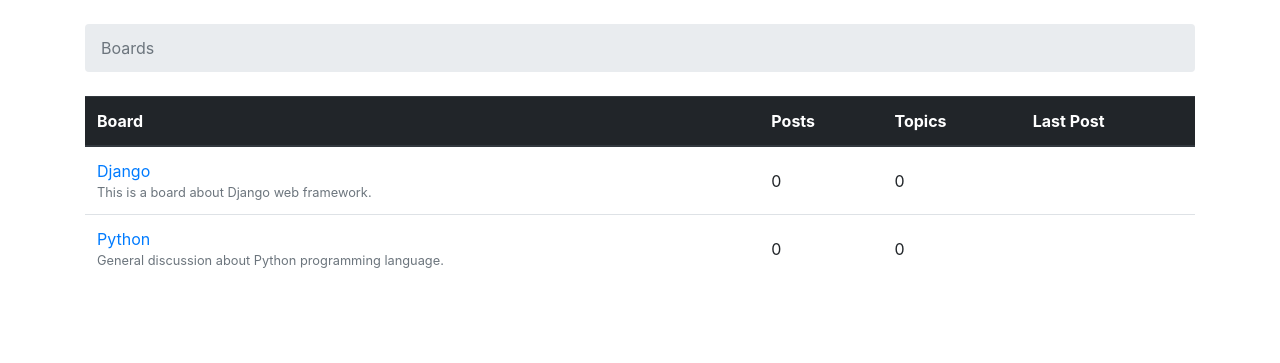
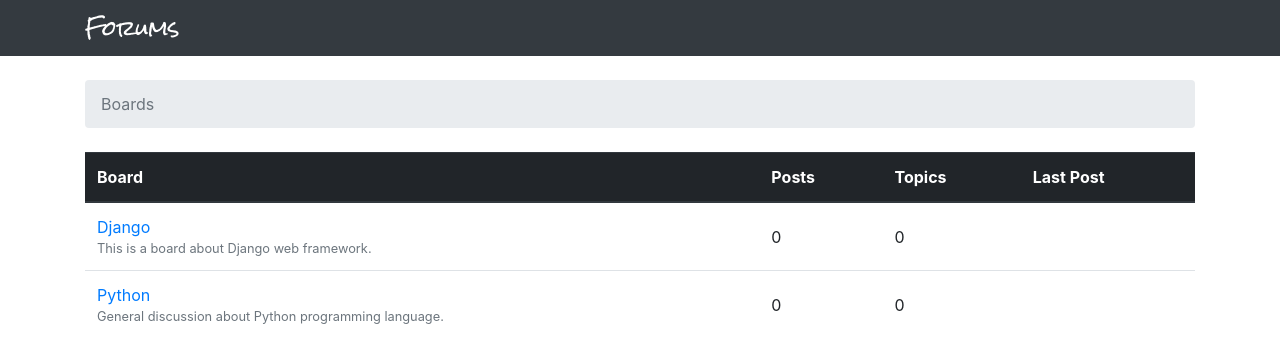
Before and after one commit to babu-thomas/forum-site, a Django app: page / in a window 1280 px wide. Shown: the top 363 px of the page. Run offline with Django 3.2, Linux system fonts and the light colour scheme; data comes from the database, SQL or seed files in the repository; some libraries are stand-ins or nearby versions.

Commit message:
Add navbar

```diff
--- a/templates/base.html
+++ b/templates/base.html
@@ -5,12 +5,29 @@
     <meta charset="utf-8">
     <meta name="viewport" content="width=device-width, initial-scale=1, shrink-to-fit=no">
 
+    <link href="https://fonts.googleapis.com/css?family=Rock+Salt" rel="stylesheet">
+
     <!-- Bootstrap CSS -->
-    <link rel="stylesheet" href="https://maxcdn.bootstrapcdn.com/bootstrap/4.0.0/css/bootstrap.min.css" integrity="sha384-Gn5384xqQ1aoWXA+058RXPxPg6fy4IWvTNh0E263XmFcJlSAwiGgFAW/dAiS6JXm" crossorigin="anonymous">
+    <link rel="stylesheet" href="https://maxcdn.bootstrapcdn.com/bootstrap/4.0.0/css/bootstrap.min.css"
+          integrity="sha384-Gn5384xqQ1aoWXA+058RXPxPg6fy4IWvTNh0E263XmFcJlSAwiGgFAW/dAiS6JXm" crossorigin="anonymous">
 
     <title>{% block title %}Forums{% endblock %}</title>
+
+    <style>
+          .navbar-brand {
+            font-family: 'Rock Salt', cursive;
+          }
+    </style>
 </head>
 <body>
+<nav class="navbar navbar-expand-sm navbar-dark bg-dark">
+    <div class="container">
+        <a class="navbar-brand" href="{% url 'home' %}">
+            Forums
+        </a>
+    </div>
+</nav>
+
 <div class="container">
     <ol class="breadcrumb my-4">
         {% block breadcrumb %}
@@ -22,8 +39,14 @@
 
 <!-- Optional JavaScript -->
 <!-- jQuery first, then Popper.js, then Bootstrap JS -->
-    <script src="https://code.jquery.com/jquery-3.2.1.slim.min.js" integrity="sha384-KJ3o2DKtIkvYIK3UENzmM7KCkRr/rE9/Qpg6aAZGJwFDMVNA/GpGFF93hXpG5KkN" crossorigin="anonymous"></script>
-    <script src="https://cdnjs.cloudflare.com/ajax/libs/popper.js/1.12.9/umd/popper.min.js" integrity="sha384-ApNbgh9B+Y1QKtv3Rn7W3mgPxhU9K/ScQsAP7hUibX39j7fakFPskvXusvfa0b4Q" crossorigin="anonymous"></script>
-    <script src="https://maxcdn.bootstrapcdn.com/bootstrap/4.0.0/js/bootstrap.min.js" integrity="sha384-JZR6Spejh4U02d8jOt6vLEHfe/JQGiRRSQQxSfFWpi1MquVdAyjUar5+76PVCmYl" crossorigin="anonymous"></script>
+<script src="https://code.jquery.com/jquery-3.2.1.slim.min.js"
+        integrity="sha384-KJ3o2DKtIkvYIK3UENzmM7KCkRr/rE9/Qpg6aAZGJwFDMVNA/GpGFF93hXpG5KkN"
+        crossorigin="anonymous"></script>
+<script src="https://cdnjs.cloudflare.com/ajax/libs/popper.js/1.12.9/umd/popper.min.js"
+        integrity="sha384-ApNbgh9B+Y1QKtv3Rn7W3mgPxhU9K/ScQsAP7hUibX39j7fakFPskvXusvfa0b4Q"
+        crossorigin="anonymous"></script>
+<script src="https://maxcdn.bootstrapcdn.com/bootstrap/4.0.0/js/bootstrap.min.js"
+        integrity="sha384-JZR6Spejh4U02d8jOt6vLEHfe/JQGiRRSQQxSfFWpi1MquVdAyjUar5+76PVCmYl"
+        crossorigin="anonymous"></script>
 </body>
 </html>
```
Lines whose indentation alone changed are shown as unchanged.
